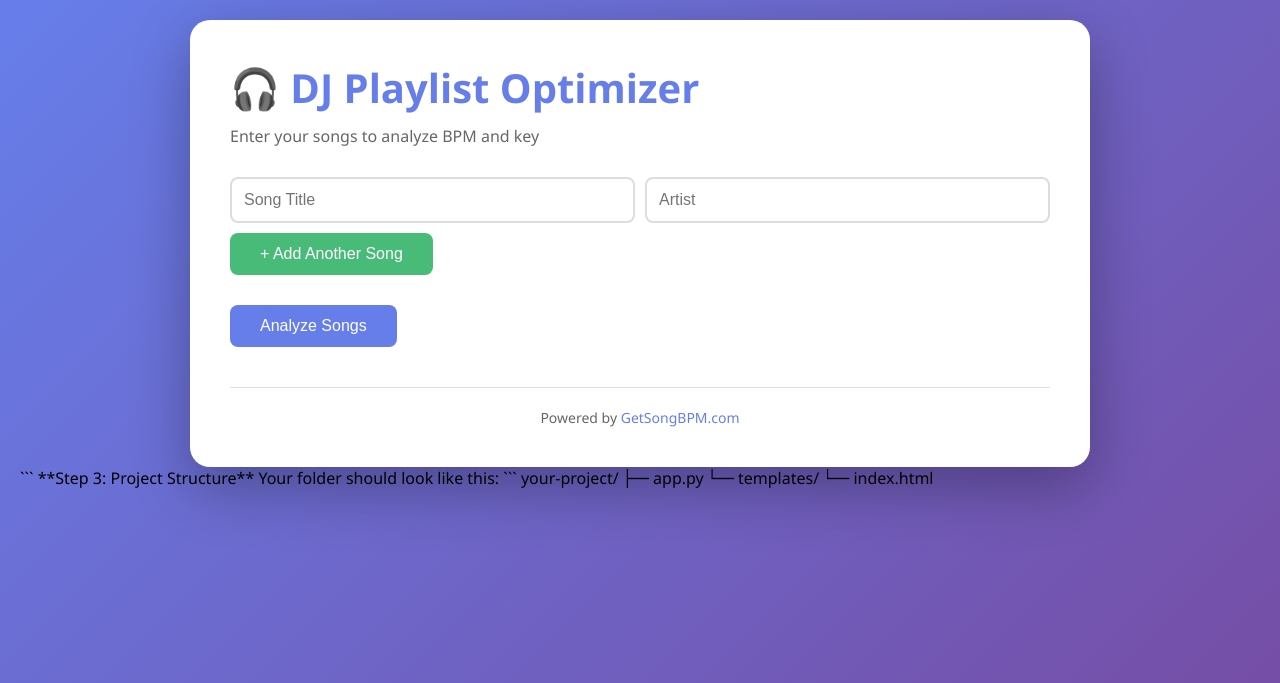
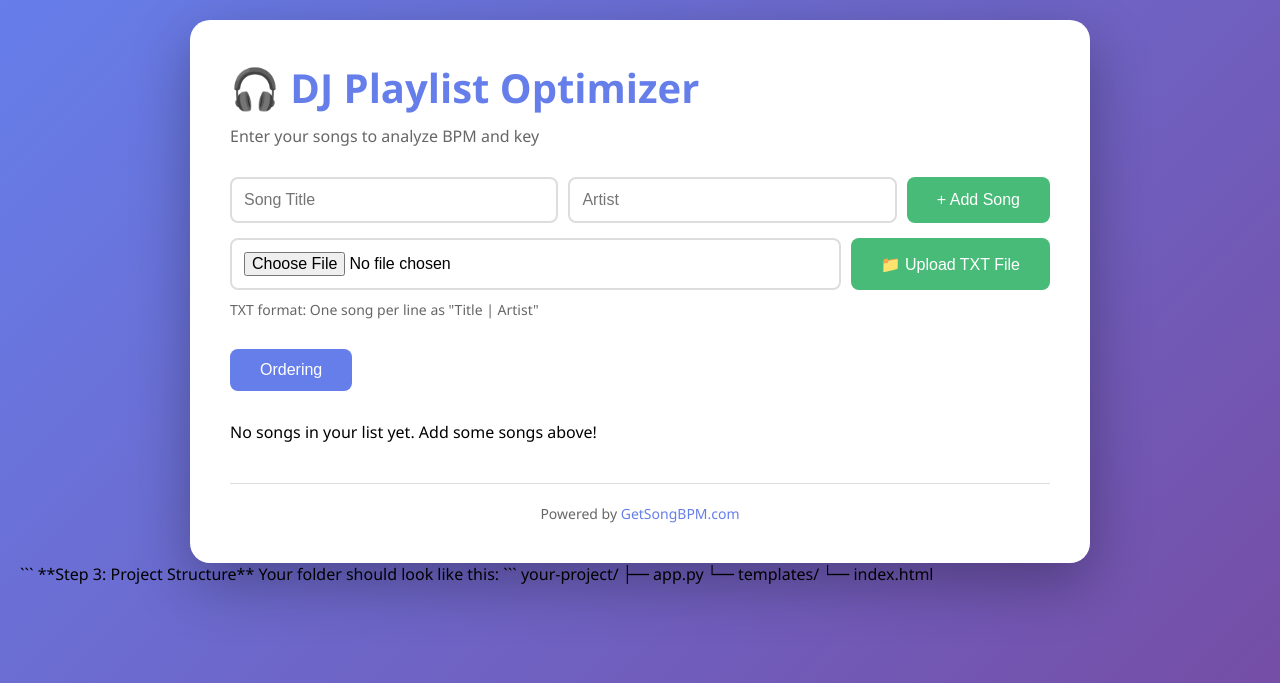
Before and after one commit to carteradamski/DJ_SONG_ORDER_RECCOMENDER, a Flask app: page / in a window 1280 px wide. Shown: the top 683 px of the page. Run offline with Flask 3, Linux system fonts and the light colour scheme; data that the repository does not hold is empty.

Commit message:
Add TSP playlist optimizer, txt file upload, and Camelot key distance

```diff
--- a/app.py
+++ b/app.py
@@ -9,15 +9,18 @@
 app = Flask(__name__)
 
 # TODO: Add your GetSongBPM API key here
-API_KEY = 'YOUR_API_KEY_HERE'
+API_KEY = '6770b0b81d2bd417dba76b33fd591683'
+
+# In-memory storage for master song list
+master_song_list = []
 
 
 class SongInfo:
     """Container for song data"""
-    def __init__(self, title, artist, bpm=None, key=None, camelot=None):
+    def __init__(self, title, artist, tempo=None, key=None, camelot=None):
         self.title = title
         self.artist = artist
-        self.bpm = bpm
+        self.tempo = tempo
         self.key = key
         self.camelot = camelot
 
@@ -25,9 +28,10 @@
         return {
             'title': self.title,
             'artist': self.artist,
-            'bpm': self.bpm,
+            'tempo': self.tempo,
             'key': self.key,
-            'camelot': self.camelot
+            'camelot': self.camelot,
+            'genre': self.genre
         }
 
 
@@ -68,9 +72,10 @@
         return SongInfo(
             title=song.get('title', song_name),
             artist=artist.get('name', artist_name),
-            bpm=int(song.get('tempo')) if song.get('tempo') else None,
+            tempo=int(song.get('tempo')) if song.get('tempo') else None,
             key=song.get('key_of'),
-            camelot=song.get('open_key')
+            camelot=song.get('open_key'),
+            genre=song.get('genre', artist_name)
         )
 
     except Exception as e:
@@ -84,9 +89,9 @@
     return render_template('index.html')
 
 
-@app.route('/analyze', methods=['POST'])
-def analyze():
-    """Analyze songs and return BPM/key data"""
+@app.route('/add', methods=['POST'])
+def add_song():
+    """Add songs to the master list"""
     songs_input = request.json.get('songs', [])
 
     results = []
@@ -97,18 +102,283 @@
         if song_name and artist_name:
             song_info = get_song_bpm_and_key(song_name, artist_name)
             if song_info:
-                results.append(song_info.to_dict())
+                song_dict = song_info.to_dict()
             else:
-                results.append({
+                # TEMPORARY: Add songs even if not found in database
+                song_dict = {
                     'title': song_name,
                     'artist': artist_name,
-                    'bpm': None,
+                    'tempo': None,
                     'key': 'Not found',
                     'camelot': None
-                })
+                }
+
+            # Add to master list if not already there
+            if not any(s['title'] == song_dict['title'] and s['artist'] == song_dict['artist'] for s in master_song_list):
+                master_song_list.append(song_dict)
+            results.append(song_dict)
 
     return jsonify({'songs': results})
 
 
+@app.route('/upload_txt', methods=['POST'])
+def upload_txt():
+    """Upload and parse a txt file with songs in 'Title | Artist' format"""
+    if 'file' not in request.files:
+        return jsonify({'success': False, 'error': 'No file provided'}), 400
+
+    file = request.files['file']
+
+    if file.filename == '':
+        return jsonify({'success': False, 'error': 'No file selected'}), 400
+
+    if not file.filename.endswith('.txt'):
+        return jsonify({'success': False, 'error': 'Only .txt files are allowed'}), 400
+
+    try:
+        # Read and parse the file
+        content = file.read().decode('utf-8')
+        lines = content.strip().split('\n')
+
+        songs_to_add = []
+        for line in lines:
+            line = line.strip()
+            if not line or '|' not in line:
+                continue  # Skip empty lines or lines without delimiter
+
+            parts = line.split('|')
+            if len(parts) >= 2:
+                title = parts[0].strip()
+                artist = parts[1].strip()
+                if title and artist:
+                    songs_to_add.append({'title': title, 'artist': artist})
+
+        # Process each song (fetch BPM/key data)
+        results = []
+        for song_data in songs_to_add:
+            song_name = song_data['title']
+            artist_name = song_data['artist']
+
+            song_info = get_song_bpm_and_key(song_name, artist_name)
+            if song_info:
+                song_dict = song_info.to_dict()
+            else:
+                song_dict = {
+                    'title': song_name,
+                    'artist': artist_name,
+                    'tempo': None,
+                    'key': 'Not found',
+                    'camelot': None,
+                    'genre': ''
+                }
+
+            # Add to master list if not already there
+            if not any(s['title'] == song_dict['title'] and s['artist'] == song_dict['artist'] for s in master_song_list):
+                master_song_list.append(song_dict)
+            results.append(song_dict)
+
+        return jsonify({
+            'success': True,
+            'added': len(results),
+            'songs': results,
+            'master_list': master_song_list
+        })
+
+    except Exception as e:
+        return jsonify({'success': False, 'error': str(e)}), 500
+
+
+def key_distance(camelot1, camelot2):
+    """
+    Calculate harmonic distance between two Camelot keys.
+    Returns 0 for identical keys, 1 for compatible mixes, higher for incompatible.
+    """
+    if not camelot1 or not camelot2:
+        return 6  # Maximum penalty for missing key data
+
+    # Parse Camelot notation (e.g., "8A" -> number=8, letter='A')
+    try:
+        num1 = int(''.join(filter(str.isdigit, camelot1)))
+        letter1 = ''.join(filter(str.isalpha, camelot1)).upper()
+        num2 = int(''.join(filter(str.isdigit, camelot2)))
+        letter2 = ''.join(filter(str.isalpha, camelot2)).upper()
+    except:
+        return 6  # Invalid format
+
+    # Same key = perfect match
+    if num1 == num2 and letter1 == letter2:
+        return 0
+
+    # Same number, different letter (relative major/minor) = compatible
+    if num1 == num2:
+        return 1
+
+    # Calculate minimum distance around the wheel (1-12 wraps)
+    wheel_distance = min(abs(num1 - num2), 12 - abs(num1 - num2))
+
+    # Adjacent number with same letter = compatible
+    if wheel_distance == 1 and letter1 == letter2:
+        return 1
+
+    # Combined: wheel distance + letter mismatch penalty
+    letter_penalty = 0 if letter1 == letter2 else 1
+    return wheel_distance + letter_penalty
+
+def distance(SONG1, SONG2):
+    tempo_diff1 = abs(SONG1.tempo - SONG2.tempo) if SONG1.tempo and SONG2.tempo else 100
+    tempo_diff2 = abs(SONG1.tempo - 2 * SONG2.tempo) if SONG1.tempo and SONG2.tempo else 100
+    tempo_diff3 = abs(2 * SONG1.tempo - SONG2.tempo) if SONG1.tempo and SONG2.tempo else 100
+    return min(tempo_diff1, tempo_diff2, tempo_diff3) +  4.0 * abs(key_distance(SONG1.camelot, SONG2.camelot))
+
+
+def make_End_list(Song_List):
+    """
+    Generate optimized playlist using TSP with nearest neighbor + 2-opt.
+    Returns list of songs in optimal playing order.
+    """
+    if not Song_List or len(Song_List) <= 1:
+        return Song_List
+
+    # Convert dicts to SongInfo objects for distance calculation
+    def dict_to_songinfo(song_dict):
+        s = SongInfo(
+            title=song_dict.get('title', ''),
+            artist=song_dict.get('artist', ''),
+            tempo=song_dict.get('tempo'),
+            key=song_dict.get('key'),
+            camelot=song_dict.get('camelot')
+        )
+        s.genre = song_dict.get('genre', '')
+        return s
+
+    song_objects = [dict_to_songinfo(s) for s in Song_List]
+
+    # Nearest neighbor algorithm starting from first song (random start)
+    unvisited = set(range(len(song_objects)))
+    current = 0  # Start from first song
+    tour = [current]
+    unvisited.remove(current)
+
+    while unvisited:
+        nearest = min(unvisited, key=lambda i: distance(song_objects[current], song_objects[i]))
+        tour.append(nearest)
+        unvisited.remove(nearest)
+        current = nearest
+
+    # 2-opt improvement: swap edges to reduce total distance
+    improved = True
+    while improved:
+        improved = False
+        for i in range(1, len(tour) - 2):
+            for j in range(i + 1, len(tour)):
+                if j - i == 1:
+                    continue
+
+                # Calculate current distance of two edges
+                current_dist = (distance(song_objects[tour[i-1]], song_objects[tour[i]]) +
+                               distance(song_objects[tour[j-1]], song_objects[tour[j % len(tour)]]))
+
+                # Calculate distance if we reverse the segment between i and j
+                new_dist = (distance(song_objects[tour[i-1]], song_objects[tour[j-1]]) +
+                           distance(song_objects[tour[i]], song_objects[tour[j % len(tour)]]))
+
+                if new_dist < current_dist:
+                    # Reverse the segment
+                    tour[i:j] = reversed(tour[i:j])
+                    improved = True
+                    break
+            if improved:
+                break
+
+    # Return songs in optimized order
+    return [Song_List[i] for i in tour]
+
+
+def add_song_after(optimized_list, new_song):
+    """
+    Add a new song to an already optimized playlist at the position that adds the least distance.
+    Returns the updated playlist with the song inserted optimally.
+    """
+    if not optimized_list:
+        return [new_song]
+
+    if len(optimized_list) == 1:
+        return optimized_list + [new_song]
+
+    # Convert to SongInfo objects for distance calculation
+    def dict_to_songinfo(song_dict):
+        s = SongInfo(
+            title=song_dict.get('title', ''),
+            artist=song_dict.get('artist', ''),
+            tempo=song_dict.get('tempo'),
+            key=song_dict.get('key'),
+            camelot=song_dict.get('camelot')
+        )
+        s.genre = song_dict.get('genre', '')
+        return s
+
+    playlist_objects = [dict_to_songinfo(s) for s in optimized_list]
+    new_song_obj = dict_to_songinfo(new_song)
+
+    best_position = 0
+    min_added_distance = float('inf')
+
+    # Try inserting at each position (including at the end)
+    for i in range(len(optimized_list) + 1):
+        if i == 0:
+            # Insert at beginning
+            added_distance = distance(new_song_obj, playlist_objects[0])
+        elif i == len(optimized_list):
+            # Insert at end
+            added_distance = distance(playlist_objects[-1], new_song_obj)
+        else:
+            # Insert between position i-1 and i
+            # Remove old edge, add two new edges
+            old_distance = distance(playlist_objects[i-1], playlist_objects[i])
+            new_distance = (distance(playlist_objects[i-1], new_song_obj) +
+                           distance(new_song_obj, playlist_objects[i]))
+            added_distance = new_distance - old_distance
+
+        if added_distance < min_added_distance:
+            min_added_distance = added_distance
+            best_position = i
+
+    # Insert the song at the best position
+    result = optimized_list[:best_position] + [new_song] + optimized_list[best_position:]
+    return result
+
+
+@app.route('/songs', methods=['GET'])
+def get_songs():
+    """Get all songs in the master list"""
+    return jsonify({'songs': master_song_list})
+
+
+@app.route('/songs/<int:index>', methods=['DELETE'])
+def delete_song(index):
+    """Delete a song from the master list by index"""
+    try:
+        if 0 <= index < len(master_song_list):
+            deleted_song = master_song_list.pop(index)
+            return jsonify({'success': True, 'deleted': deleted_song, 'songs': master_song_list})
+        else:
+            return jsonify({'success': False, 'error': 'Index out of range'}), 400
+    except Exception as e:
+        return jsonify({'success': False, 'error': str(e)}), 500
+def main():
+    """Test the API with a sample song"""
+    test_song = "Shape of You"
+    test_artist = "Ed Sheeran"
+
+    print(f"Testing API for: {test_artist} - {test_song}")
+    result = get_song_bpm_and_key(test_song, test_artist)
+
+    if result:
+        print(f"  ✓ Found: {result.to_dict()}")
+    else:
+        print(f"  ✗ No data found")
+
+
 if __name__ == '__main__':
     app.run(debug=True, port=5000)
+    app.run(debug=True, port=5000)
--- a/templates/index.html
+++ b/templates/index.html
@@ -134,16 +165,19 @@
         <p class="subtitle">Enter your songs to analyze BPM and key</p>
 
         <div class="input-section">
-            <div id="song-inputs">
-                <div class="song-input">
-                    <input type="text" placeholder="Song Title" class="song-title-input">
-                    <input type="text" placeholder="Artist" class="artist-input">
-                </div>
+            <div class="song-input">
+                <input type="text" id="songTitle" placeholder="Song Title" class="song-title-input">
+                <input type="text" id="artistName" placeholder="Artist" class="artist-input">
+                <button onclick="addSong()" class="add-btn">+ Add Song</button>
             </div>
-            <button onclick="addSongInput()" class="add-btn">+ Add Another Song</button>
+            <div class="song-input" style="margin-top: 15px;">
+                <input type="file" id="txtFile" accept=".txt" style="flex: 2;">
+                <button onclick="uploadTxtFile()" class="add-btn">📁 Upload TXT File</button>
+            </div>
+            <p style="color: #666; font-size: 14px; margin-top: 10px;">TXT format: One song per line as "Title | Artist"</p>
         </div>
 
-        <button onclick="analyzeSongs()">Analyze Songs</button>
+        <button onclick="orderSongs()">Ordering</button>
 
         <div id="results"></div>
 
@@ -153,70 +187,119 @@
     </div>
 
     <script>
-        function addSongInput() {
-            const container = document.getElementById('song-inputs');
-            const newInput = document.createElement('div');
-            newInput.className = 'song-input';
-            newInput.innerHTML = `
-                <input type="text" placeholder="Song Title" class="song-title-input">
-                <input type="text" placeholder="Artist" class="artist-input">
-            `;
-            container.appendChild(newInput);
+        // Load master song list on page load
+        window.addEventListener('DOMContentLoaded', () => {
+            loadMasterList();
+        });
+
+        async function loadMasterList() {
+            try {
+                const response = await fetch('/songs');
+                const data = await response.json();
+                displayResults(data.songs);
+            } catch (error) {
+                console.error('Error loading songs:', error);
+            }
         }
 
-        async function analyzeSongs() {
-            const songInputs = document.querySelectorAll('.song-input');
-            const songs = [];
+        async function addSong() {
+            const title = document.getElementById('songTitle').value.trim();
+            const artist = document.getElementById('artistName').value.trim();
 
-            songInputs.forEach(input => {
-                const title = input.querySelector('.song-title-input').value.trim();
-                const artist = input.querySelector('.artist-input').value.trim();
-
-                if (title && artist) {
-                    songs.push({ title, artist });
-                }
-            });
-
-            if (songs.length === 0) {
-                alert('Please enter at least one song');
+            if (!title || !artist) {
+                alert('Please enter both song title and artist');
                 return;
             }
 
             const resultsDiv = document.getElementById('results');
-            resultsDiv.innerHTML = '<div class="loading">Analyzing songs...</div>';
+            const currentContent = resultsDiv.innerHTML;
+            resultsDiv.innerHTML = '<div class="loading">Adding song...</div>';
 
             try {
-                const response = await fetch('/analyze', {
+                const response = await fetch('/add', {
                     method: 'POST',
                     headers: {
                         'Content-Type': 'application/json',
                     },
-                    body: JSON.stringify({ songs })
+                    body: JSON.stringify({ songs: [{ title, artist }] })
                 });
 
                 const data = await response.json();
-                displayResults(data.songs);
+                // Reload the master list to show all songs
+                await loadMasterList();
+                // Clear input fields
+                document.getElementById('songTitle').value = '';
+                document.getElementById('artistName').value = '';
+                // Focus back on title input
+                document.getElementById('songTitle').focus();
             } catch (error) {
-                resultsDiv.innerHTML = '<div class="loading">Error analyzing songs</div>';
+                resultsDiv.innerHTML = currentContent;
+                alert('Error adding song');
+                console.error('Error:', error);
             }
+        }
+
+        async function uploadTxtFile() {
+            const fileInput = document.getElementById('txtFile');
+            const file = fileInput.files[0];
+
+            if (!file) {
+                alert('Please select a TXT file first');
+                return;
+            }
+
+            const resultsDiv = document.getElementById('results');
+            const currentContent = resultsDiv.innerHTML;
+            resultsDiv.innerHTML = '<div class="loading">Uploading and processing songs from file...</div>';
+
+            try {
+                const formData = new FormData();
+                formData.append('file', file);
+
+                const response = await fetch('/upload_txt', {
+                    method: 'POST',
+                    body: formData
+                });
+
+                const data = await response.json();
+
+                if (data.success) {
+                    alert(`Successfully added ${data.added} songs!`);
+                    await loadMasterList();
+                    fileInput.value = ''; // Clear file input
+                } else {
+                    resultsDiv.innerHTML = currentContent;
+                    alert('Error: ' + data.error);
+                }
+            } catch (error) {
+                resultsDiv.innerHTML = currentContent;
+                alert('Error uploading file');
+                console.error('Error:', error);
+            }
+        }
+
+        function orderSongs() {
+            // TODO: Implement ordering logic
+            alert('Ordering feature coming soon!');
         }
 
         function displayResults(songs) {
             const resultsDiv = document.getElementById('results');
 
             if (songs.length === 0) {
-                resultsDiv.innerHTML = '<p>No results found</p>';
+                resultsDiv.innerHTML = '<p>No songs in your list yet. Add some songs above!</p>';
                 return;
             }
 
-            let html = '<h2 style="margin-bottom: 20px;">Results:</h2>';
+            let html = '<h2 style="margin-bottom: 20px;">Your Playlist:</h2>';
 
-            songs.forEach(song => {
+            songs.forEach((song, index) => {
                 html += `
                     <div class="song-result">
+                        <button class="delete-btn" onclick="deleteSong(${index})" title="Remove song">×</button>
                         <div class="song-title">${song.title} - ${song.artist}</div>
                         <div class="song-details">
-                            BPM: ${song.bpm || 'N/A'} |
+                            Tempo: ${song.tempo || 'N/A'} BPM |
                             Key: ${song.key || 'N/A'} |
                             Camelot: ${song.camelot || 'N/A'}
                         </div>
@@ -225,6 +308,23 @@
             });
 
             resultsDiv.innerHTML = html;
+        }
+
+        async function deleteSong(index) {
+            try {
+                const response = await fetch(`/songs/${index}`, {
+                    method: 'DELETE'
+                });
+                const data = await response.json();
+                if (data.success) {
+                    displayResults(data.songs);
+                } else {
+                    alert('Error deleting song');
+                }
+            } catch (error) {
+                alert('Error deleting song');
+                console.error('Error:', error);
+            }
         }
     </script>
 </body>
```
Also changed, not shown: other parts of templates/index.html (+31 -0 lines), sample_songs.txt (added, +10 -0 lines).
